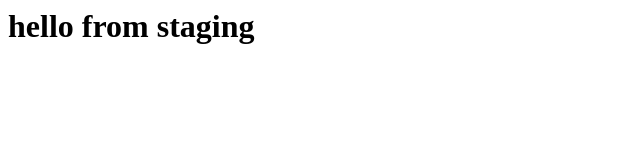
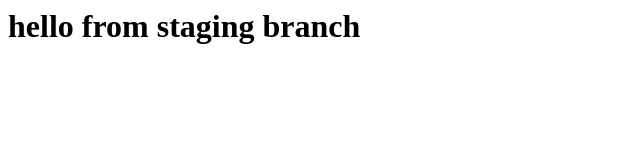
Before and after one commit to mohammedghazy11/web-app, a plain HTML site: page index.html in a window 1280 px wide. Shown: the whole page, without its empty margins (0-640 px from the left). Drawn offline with Linux system fonts and the light colour scheme.

Commit message:
Update index.html

```diff
--- a/index.html
+++ b/index.html
@@ -1,3 +1,3 @@
 <html>
-<h1> hello from staging <h1/>
+<h1> hello from staging branch<h1/>
 <html/>
```
